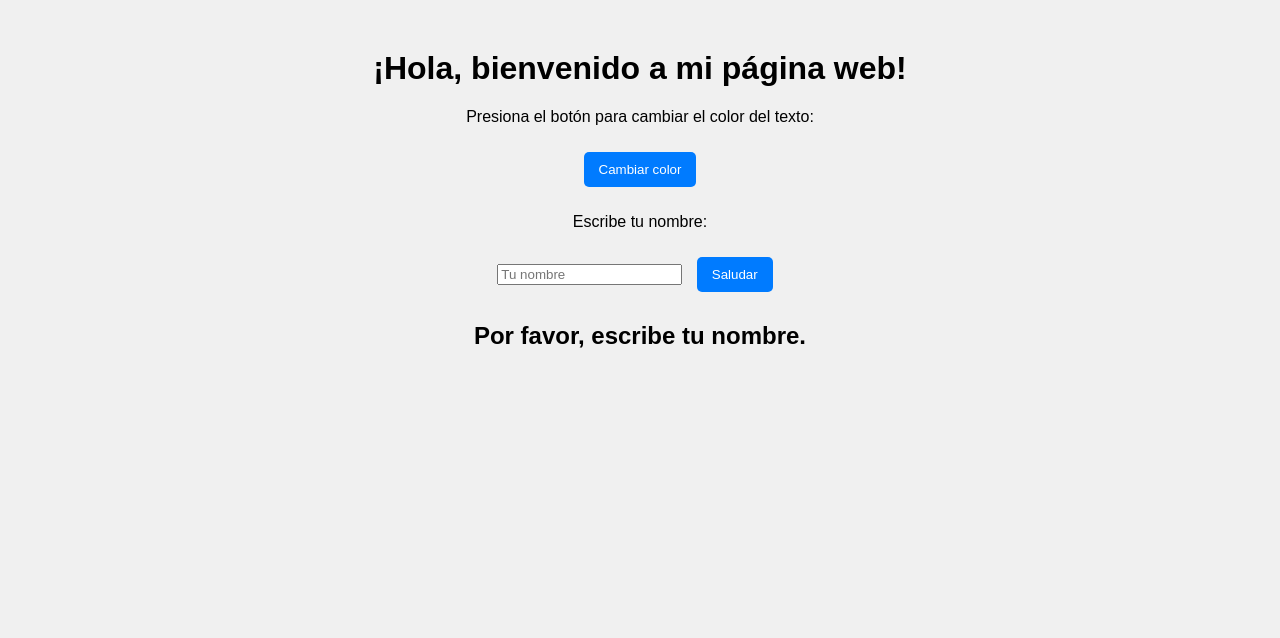
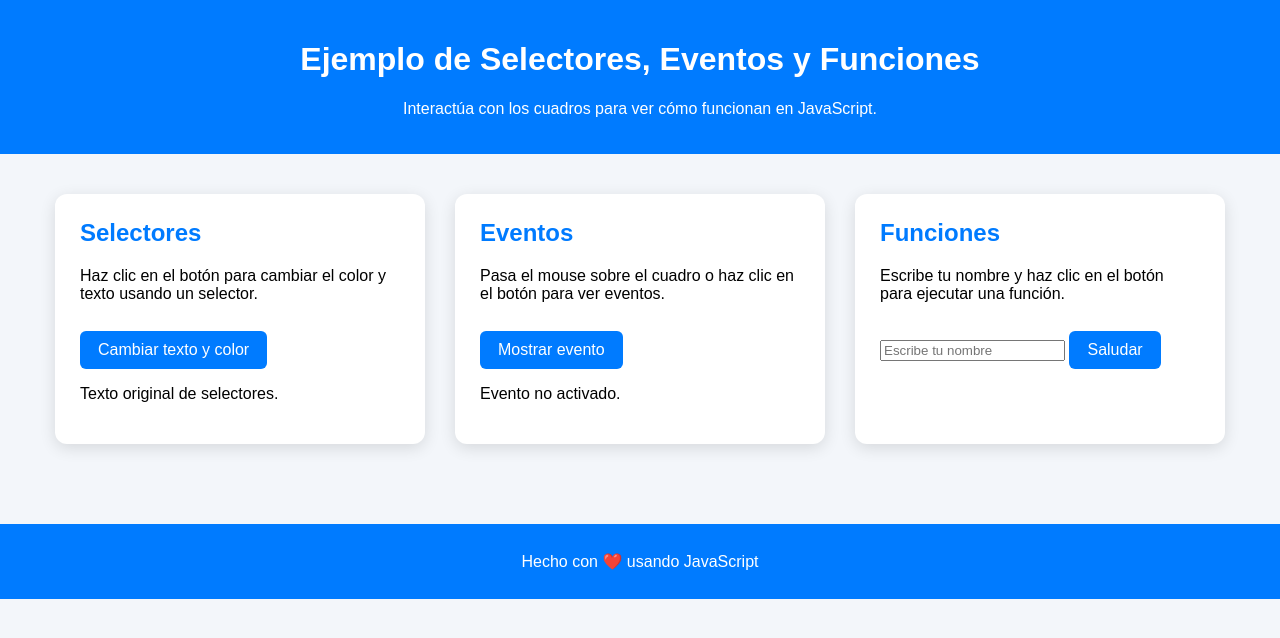
Before and after one commit to 24040059/selectores, a plain HTML site: page selectores/index.html in a window 1280 px wide. Both pictures are taken after a click on the button "Saludar". Drawn offline with Linux system fonts and the light colour scheme.

Commit message:
Add files via upload

```diff
--- a/selectores/index.html
+++ b/selectores/index.html
@@ -3,23 +3,37 @@
 <head>
   <meta charset="UTF-8">
   <meta name="viewport" content="width=device-width, initial-scale=1.0">
-  <title>Mi Página con JavaScript</title>
+  <title>Ejemplo: Selectores, Eventos y Funciones en JavaScript</title>
   <link rel="stylesheet" href="style.css">
 </head>
 <body>
-
-  <h1 id="titulo">¡Hola, bienvenido a mi página web!</h1>
-
-  <p>Presiona el botón para cambiar el color del texto:</p>
-
-  <button id="botonColor">Cambiar color</button>
-
-  <p>Escribe tu nombre:</p>
-  <input type="text" id="nombreInput" placeholder="Tu nombre">
-  <button id="botonSaludo">Saludar</button>
-
-  <h2 id="saludo"></h2>
-
+  <header>
+    <h1>Ejemplo de Selectores, Eventos y Funciones</h1>
+    <p>Interactúa con los cuadros para ver cómo funcionan en JavaScript.</p>
+  </header>
+  <main class="contenedor">
+    <section class="tarjeta" id="cuadro-selectores">
+      <h2>Selectores</h2>
+      <p>Haz clic en el botón para cambiar el color y texto usando un selector.</p>
+      <button id="btnSelector">Cambiar texto y color</button>
+      <p id="textoSelector">Texto original de selectores.</p>
+    </section>
+    <section class="tarjeta" id="cuadro-eventos">
+      <h2>Eventos</h2>
+      <p>Pasa el mouse sobre el cuadro o haz clic en el botón para ver eventos.</p>
+      <button id="btnEvento">Mostrar evento</button>
+      <p id="mensajeEvento">Evento no activado.</p>
+    </section>
+    <section class="tarjeta" id="cuadro-funciones">
+      <h2>Funciones</h2>
+      <p>Escribe tu nombre y haz clic en el botón para ejecutar una función.</p>
+      <input type="text" id="nombreInput" placeholder="Escribe tu nombre">
+      <button id="btnFuncion">Saludar</button>
+    </section>
+  </main>
+  <footer>
+    <p>Hecho con ❤️ usando JavaScript</p>
+  </footer>
   <script src="script.js"></script>
 </body>
 </html>
--- a/selectores/script.js
+++ b/selectores/script.js
@@ -1,26 +1,45 @@
-// SELECTORES
-const titulo = document.querySelector("#titulo");
-const botonColor = document.querySelector("#botonColor");
-const botonSaludo = document.querySelector("#botonSaludo");
-const nombreInput = document.querySelector("#nombreInput");
-const saludo = document.querySelector("#saludo");
+// --- SELECTORES ---
+const btnSelector = document.querySelector('#btnSelector');
+const textoSelector = document.querySelector('#textoSelector');
 
-// EVENTOS Y FUNCIONES
-botonColor.addEventListener("click", cambiarColor);
-botonSaludo.addEventListener("click", mostrarSaludo);
+btnSelector.addEventListener('click', () => {
+  textoSelector.style.color = 'purple';
+  textoSelector.textContent = '¡Texto y color cambiados con un selector!';
+});
 
-function cambiarColor() {
-  // Cambia el color del título al azar
-  const colores = ["red", "blue", "green", "purple", "orange"];
-  const colorAleatorio = colores[Math.floor(Math.random() * colores.length)];
-  titulo.style.color = colorAleatorio;
+// --- EVENTOS ---
+const btnEvento = document.querySelector('#btnEvento');
+const mensajeEvento = document.querySelector('#mensajeEvento');
+const cuadroEvento = document.querySelector('#cuadro-eventos');
+
+btnEvento.addEventListener('click', () => {
+  mensajeEvento.textContent = '¡Evento click activado!';
+  mensajeEvento.style.color = 'green';
+});
+
+cuadroEvento.addEventListener('mouseover', () => {
+  mensajeEvento.textContent = '¡Evento mouseover activado!';
+  mensajeEvento.style.color = 'blue';
+});
+
+cuadroEvento.addEventListener('mouseout', () => {
+  mensajeEvento.textContent = 'Evento no activado.';
+  mensajeEvento.style.color = '';
+});
+
+// --- FUNCIONES ---
+const btnFuncion = document.querySelector('#btnFuncion');
+const nombreInput = document.querySelector('#nombreInput');
+
+function saludar(nombre) {
+  alert(`¡Hola, ${nombre}! Esta es una función en acción.`);
 }
 
-function mostrarSaludo() {
-  const nombre = nombreInput.value;
-  if (nombre.trim() === "") {
-    saludo.textContent = "Por favor, escribe tu nombre.";
+btnFuncion.addEventListener('click', () => {
+  const nombre = nombreInput.value.trim();
+  if (nombre) {
+    saludar(nombre);
   } else {
-    saludo.textContent = `¡Hola, ${nombre}!`;
+    alert('Por favor, escribe tu nombre.');
   }
-}
+});
--- a/selectores/style.css
+++ b/selectores/style.css
@@ -1,20 +1,72 @@
 body {
   font-family: Arial, sans-serif;
+  background-color: #f3f6fa;
+  margin: 0;
+  padding: 0;
   text-align: center;
-  margin-top: 50px;
-  background-color: #f0f0f0;
+}
+
+header {
+  background-color: #007BFF;
+  color: white;
+  padding: 20px;
+}
+
+.contenedor {
+  display: flex;
+  flex-wrap: wrap;
+  justify-content: center;
+  gap: 30px;
+  padding: 40px 10px;
+}
+
+.tarjeta {
+  background-color: white;
+  border-radius: 12px;
+  box-shadow: 0 4px 16px rgba(0, 0, 0, 0.12);
+  width: 320px;
+  padding: 25px;
+  text-align: left;
+  transition: box-shadow 0.2s;
+}
+
+.tarjeta:hover {
+  box-shadow: 0 8px 24px rgba(0, 123, 255, 0.18);
+}
+
+.tarjeta h2 {
+  color: #007BFF;
+  margin-top: 0;
 }
 
 button {
-  margin: 10px;
-  padding: 10px 15px;
   background-color: #007BFF;
   color: white;
   border: none;
-  border-radius: 5px;
+  padding: 10px 18px;
+  border-radius: 6px;
   cursor: pointer;
+  margin-top: 12px;
+  font-size: 1em;
+  transition: background 0.2s;
 }
 
 button:hover {
   background-color: #0056b3;
 }
+
+input[type=\"text\"] {
+  width: 80%;
+  padding: 8px;
+  margin-top: 10px;
+  border: 1px solid #ccc;
+  border-radius: 5px;
+  font-size: 1em;
+}
+
+footer {
+  background-color: #007BFF;
+  color: white;
+  padding: 12px;
+  margin-top: 40px;
+}
```
